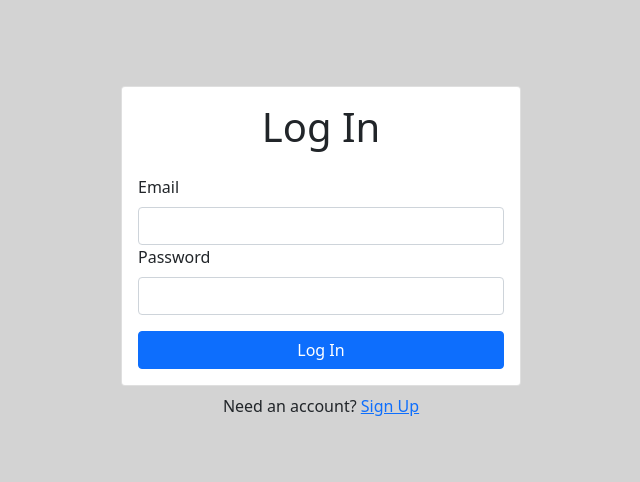
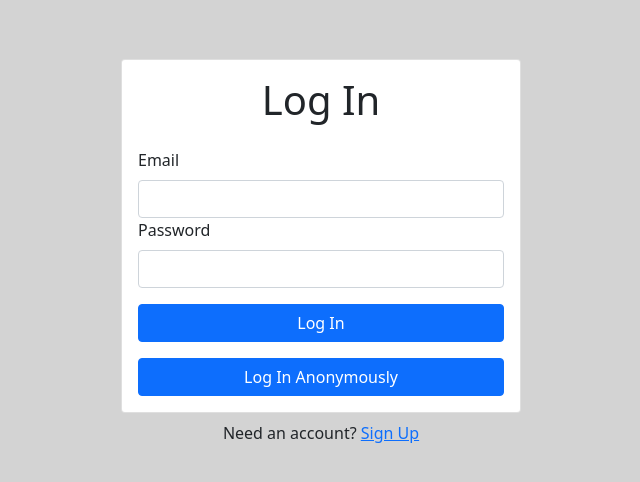
Before and after one commit to crono628/react-to-do-list, a React (Create React App) app: page /#/login in a window 1280 px wide. Shown: the part 148-630 px from the top of the page, without its empty margins (319-959 px from the left). Built offline with nearby package versions, Linux system fonts and the light colour scheme; no server answers; the HTML template or start-up script is replaced by a standard one.

Commit message:
added anonymous authentication

```diff
--- a/src/App.js
+++ b/src/App.js
@@ -1,12 +1,10 @@
 import React from 'react';
 import Signup from './components/Signup';
-import { Container } from 'react-bootstrap';
 import { AuthProvider } from './components/AuthContext';
 import { HashRouter, Routes, Route } from 'react-router-dom';
 import Login from './components/Login';
 import PrivateRoute from './components/PrivateRoute';
 import Dashboard from './components/Dashboard';
-import { useAuth } from './components/AuthContext';
 
 const App = () => {
   return (
--- a/src/components/AuthContext.js
+++ b/src/components/AuthContext.js
@@ -1,6 +1,7 @@
 import {
   createUserWithEmailAndPassword,
   onAuthStateChanged,
+  signInAnonymously,
   signInWithEmailAndPassword,
   signOut,
 } from 'firebase/auth';
@@ -37,11 +38,16 @@ export const AuthProvider = ({ children }) => {
     return signOut(auth);
   };
 
+  const logInAnonymously = () => {
+    return signInAnonymously(auth);
+  };
+
   const value = {
     currentUser,
     signup,
     login,
     logout,
+    logInAnonymously,
   };
   return (
     <AuthContext.Provider value={value}>
--- a/src/components/Login.js
+++ b/src/components/Login.js
@@ -7,7 +7,7 @@ import { Link, useNavigate } from 'react-router-dom';
 const Login = () => {
   const emailRef = useRef();
   const passwordRef = useRef();
-  const { login } = useAuth();
+  const { login, logInAnonymously } = useAuth();
   const [error, setError] = useState('');
   const [loading, setLoading] = useState(false);
   const navigate = useNavigate();
@@ -19,6 +19,21 @@ const Login = () => {
       setError('');
       setLoading(true);
       await login(emailRef.current.value, passwordRef.current.value);
+      navigate('/');
+    } catch (error) {
+      setError('Failed to log in');
+      console.log(error);
+    }
+    setLoading(false);
+  };
+
+  const handleAnon = async (e) => {
+    e.preventDefault();
+    console.log('logInAnonymously');
+    try {
+      setError('');
+      setLoading(true);
+      await logInAnonymously();
       navigate('/');
     } catch (error) {
       setError('Failed to log in');
@@ -50,6 +65,14 @@ const Login = () => {
                 Log In
               </Button>
             </Form>
+            <Button
+              onClick={handleAnon}
+              disabled={loading}
+              type="submit"
+              className="w-100 mt-3"
+            >
+              Log In Anonymously
+            </Button>
           </Card.Body>
         </Card>
         <div className="w-100 text-center mt-2">
```
